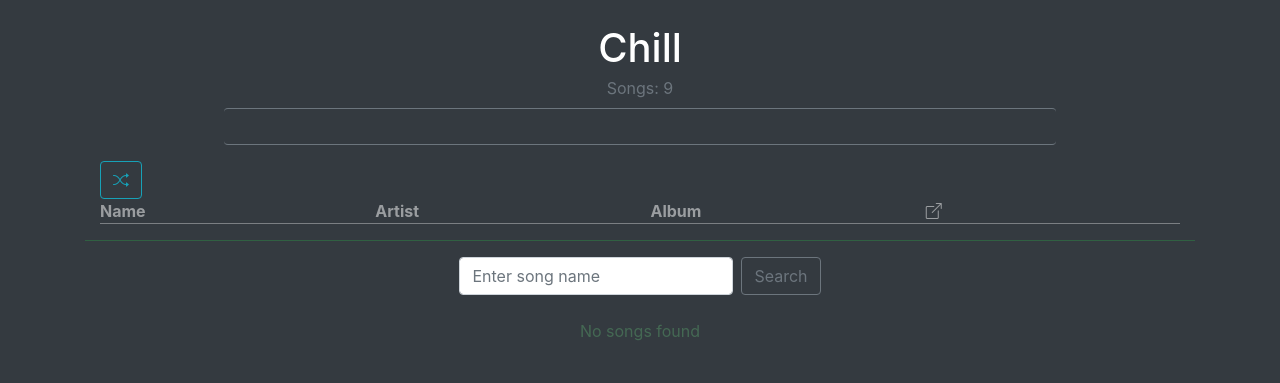
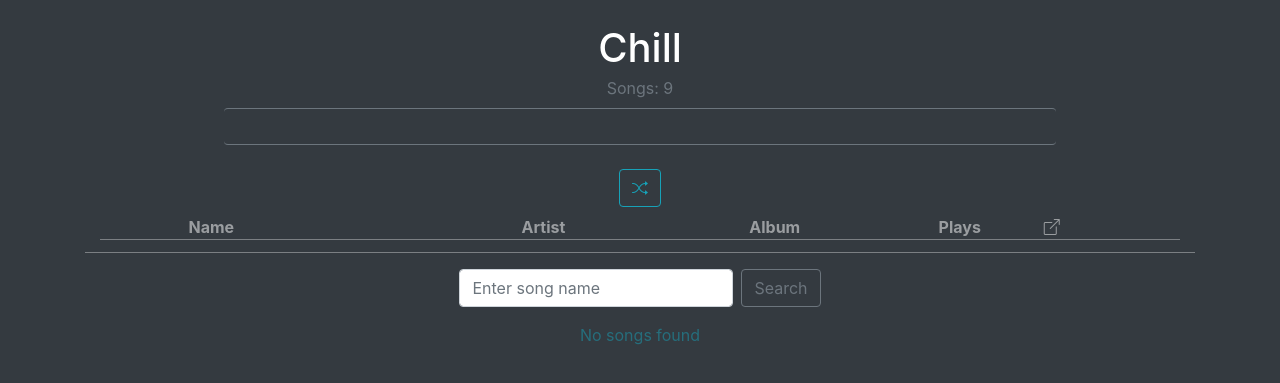
Before and after one commit to GitGitUz/SmartShuffle, a Flask app: page /playlist/2 in a window 1280 px wide. Shown: the part 56-439 px from the top of the page. Run offline with Flask 2, Linux system fonts and the light colour scheme; a user stored in the database is signed in; data comes from the database, SQL or seed files in the repository; both versions use the stored data as it was after the commit; some libraries are stand-ins or nearby versions.

Commit message:
initial implementation of 'plays' field

```diff
--- a/SmartShuffle/website/shuffle.py
+++ b/SmartShuffle/website/shuffle.py
@@ -42,14 +42,21 @@
     items = []
     v = []
     for artist_songs in range(len(playlist)):
+        # print("Group: ", artist_songs)
+        # print("-----------------------")
+        # print(json.dumps(playlist[artist_songs], indent=3))
         items += fyShuffle(playlist[artist_songs])
         n = len(playlist[artist_songs])
         initialOffset = random.uniform(0,1/n)
         randomOffset = [random.uniform(-0.1/n, 0.1/n) for k in range(n)]
+        playsOffset=0
         v += [k/n + initialOffset + randomOffset[k] for k in range(n)]
 
     #sort items by positional vector
     shuffled = [s[1] for s in sorted(zip(v,items))]
+
+    # shuffled[0]['plays']+=1
+
     # temp = sorted(zip(v,items))
     # print()
     # print("TEMP: ", json.dumps(temp, indent=4))
--- a/SmartShuffle/website/static/index.js
+++ b/SmartShuffle/website/static/index.js
@@ -48,6 +48,6 @@
     fetch(`/shuffle/${pid}`, {
         method: 'GET',
     }).then((_res) => {
-        window.location.href = `/shuffle/${pid}`
+        window.location.href = `/playlist/${pid}`
     });
 }
--- a/SmartShuffle/website/templates/login.html
+++ b/SmartShuffle/website/templates/login.html
@@ -1,10 +1,10 @@
 {% extends "base.html" %} {% block title %}Login{% endblock %}
 
 {% block content%}
-    <div class="container-fluid">
+    <div class="container">
         <div class="row align-items-center justify-content-center no-gutters">
-            <h1 class="text-white display-1 col-3 text-center">Smart</h3>
-            <img  class="col-3"src="{{url_for('static',filename = 'logo2.png')}}" alt="icon"></img>
+            <h1 class="text-white display-1 col-3 text-center pl-4">Smart</h3>
+            <img  class="col-2"src="{{url_for('static',filename = 'logo.png')}}" alt="icon" ></img>
             <h1 class="text-white display-1 col-3 text-center">Shuffle</h3>
         </div>
     </div>
--- a/SmartShuffle/website/templates/playlist_songs.html
+++ b/SmartShuffle/website/templates/playlist_songs.html
@@ -13,22 +13,26 @@
 
         {% if playlist.count > 0 %}
             <div class="container">
-                <a href="http://localhost:5000/shuffle/{{playlist.id}}" target="_blank">
-                    <button type="button" class="btn btn-outline-info bi bi-shuffle" onclick="shuffle({{playlist.id}})"></button>
-                </a>
-                <div class="row mb-n3">
-                    <div class="font-weight-bold col text-white-50">Name</div>
-                    <div class="font-weight-bold col text-white-50">Artist</div>
-                    <div class="font-weight-bold col text-white-50">Album</div>
-                    <i class="bi bi-box-arrow-up-right col text-white-50 pr-4"></i>
+                <center>
+                    <a href="http://localhost:5000/shuffle/{{playlist.id}}" target="_blank">
+                        <button type="button" class="m-2 btn btn-outline-info bi bi-shuffle" onclick="shuffle({{playlist.id}})"></button>
+                    </a>
+                </center>
+                <div class="row mb-n3 justify-content-center">
+                    <div class="font-weight-bold col-3 text-white-50">Name</div>
+                    <div align="center" class="font-weight-bold col-2 text-white-50">Artist</div>
+                    <div align="center" class="font-weight-bold col-3 text-white-50">Album</div>
+                    <div align="center" class="font-weight-bold col-1 text-white-50">Plays</div>
+                    <i align="center" class="bi bi-box-arrow-up-right col-1 text-white-50 pr-3 mr-2"></i>
                 </div>
                 <hr style="border-top: 1px solid rgba(255, 255, 255, 0.35)"></hr>
             {% for song in playlist.songs['tracks'] %}
-                <div class="row">
-                    <div class="col text-white">{{song['name']}}</div>
-                    <div class="col text-white">{{song['artist']}}</div>
-                    <div class="col text-white">{{song['album']}}</div>
-                    <a type="button" class="bi bi-spotify col text-success mr-n1" href="{{song['url']}}" target="_blank" rel="noreferrer noopener"></a>
+                <div class="row justify-content-center">
+                    <div class="col-3 text-white">{{song['name']}}</div>
+                    <div align="center" class="col-2 text-white">{{song['artist']}}</div>
+                    <div align="center" class="col-3 text-white">{{song['album']}}</div>
+                    <div align="center" class="col-1 text-white">{{song['plays']}}</div>
+                    <a align="center" type="button" class="bi bi-spotify col-1 text-success mr-n1" href="{{song['url']}}" target="_blank" rel="noreferrer noopener"></a>
                     <button type="button" class="close text-white-50" aria-label="Close" onclick="removeSong({{song}}, {{playlist.id}})">&times;</button>
                 </div>
                 <br/>
@@ -38,8 +42,9 @@
             <div align="center" class="text-muted font-italic container">
                 Add some songs to get your playlist started!
             </div>
+            <br/>
         {% endif %}
-        <hr style="border-top: 1px solid rgba(40, 167, 69, 0.35)"></hr>
+        <hr class="mt-n1" style="border-top: 1px solid rgba(255, 255, 255, 0.35)"></hr>
         <div class="container">
             <div class="row justify-content-center">
                 <form method="POST" class="form-inline">
@@ -59,26 +64,26 @@
         <br/>
         {% if searchResults[0] %}
             <div class="container">
-                <div class="row mb-n3">
-                    <div class="font-weight-bold col text-white-50">Name</div>
-                    <div class="font-weight-bold col text-white-50">Artist</div>
-                    <div class="font-weight-bold col text-white-50">Album</div>
-                    <i class="bi bi-box-arrow-up-right col text-white-50 mr-4"></i>
+                <div class="row mb-n3 mr-3 justify-content-center">
+                    <div class="font-weight-bold col-3 text-white-50">Name</div>
+                    <div align="center" class="font-weight-bold col-2 text-white-50 pl-2">Artist</div>
+                    <div align="center" class="font-weight-bold col-3 text-white-50 pl-4">Album</div>
+                    <i align="center" class="bi bi-box-arrow-up-right col-1 text-white-50 pl-4 ml-2"></i>
                 </div>
-                <hr/>
+                <hr style="border-top: 1px solid rgba(255, 255, 255, 0.35)"></hr>
             {% for song in searchResults %}
-                <div class="row">
-                    <div class="col text-white">{{song['name']}}</div>
-                    <div class="col text-white">{{song['artist']}}</div>
-                    <div class="col text-white">{{song['album']}}</div>
-                    <a type="button" class="bi bi-spotify col text-success ml-5" href="{{song['url']}}" target="_blank" rel="noreferrer noopener"></a>
+                <div class="row justify-content-center">
+                    <div class="col-3 text-white">{{song['name']}}</div>
+                    <div align="center" class="col-2 text-white">{{song['artist']}}</div>
+                    <div align="center" class="col-3 text-white">{{song['album']}}</div>
+                    <a align="center" type="button" class="bi bi-spotify col-1 text-success mr-n1" href="{{song['url']}}" target="_blank" rel="noreferrer noopener"></a>
                     <button type="button" class="btn btn-outline-success btn-sm" onclick="addSong({{song}}, {{playlist.id}})">Add</button>
                 </div>
                 <br/>
             {% endfor %}
             </div>
         {% else %}
-            <div align="center" style="color:rgba(100, 192, 121, 0.35)">No songs found</div>
+            <div align="center" class="mt-n2 mb-3" style="color:rgba(23, 162, 184, 0.50)">No songs found</div>
         {% endif %}
     {% endif %}
 {% endblock %}
--- a/SmartShuffle/website/templates/sign_up.html
+++ b/SmartShuffle/website/templates/sign_up.html
@@ -3,9 +3,9 @@
 {% block content %}
     <div class="container-fluid">
         <div class="row align-items-center justify-content-center no-gutters">
-            <h1 class="text-white display-1 col-3 text-center">Smart</h3>
-            <img  class="col-3"src="{{url_for('static',filename = 'logo2.png')}}" alt="icon"></img>
-            <h1 class="text-white display-1 col-3 text-center">Shuffle</h3>
+            <h1 class="text-white display-1 col-3 text-center pl-4">Smart</h3>
+                <img  class="col-2"src="{{url_for('static',filename = 'logo.png')}}" alt="icon" ></img>
+                <h1 class="text-white display-1 col-3 text-center">Shuffle</h3>
         </div>
     </div>
     <h3 align="center" class="mt-3 mb-n2 text-white">Sign Up</h3>
--- a/SmartShuffle/website/views.py
+++ b/SmartShuffle/website/views.py
@@ -47,7 +47,8 @@
                 "artist": track['artists'][0]['name'],
                 "album": track['album']['name'],
                 "id": track['id'],
-                "url": track['external_urls']['spotify']
+                "url": track['external_urls']['spotify'],
+                "plays": 0
             }
             songs.append(temp)
 
@@ -59,7 +60,13 @@
     playlist = Playlist.query.get(int(pid))
 
     if playlist:
+        print(json.dumps(playlist.songs['tracks'], indent=3))
         shuffled_songs = spotifyShuffle(playlist.songs['tracks'])
+        # print(json.dumps(shuffled_songs[0], indent=3))
+        # increase first song on shuffled queue's plays by 1 in playlist.songs
+        played = next(song for song in playlist.songs['tracks'] if song["id"] == shuffled_songs[0]["id"])
+        played['plays']+=1
+        db.session.commit()
         return render_template("shuffled.html", user=current_user, shuffled_songs=shuffled_songs)
     return jsonify({})
 
```
Also changed, not shown: SmartShuffle/website/templates/playlists.html (+8 -9 lines), README.md, SmartShuffle/website/smartshuffle.db, SmartShuffle/website/static/logo.png (renamed from SmartShuffle/website/static/logo2.png), SmartShuffle/website/static/logo1.png (deleted), 1 other file.
